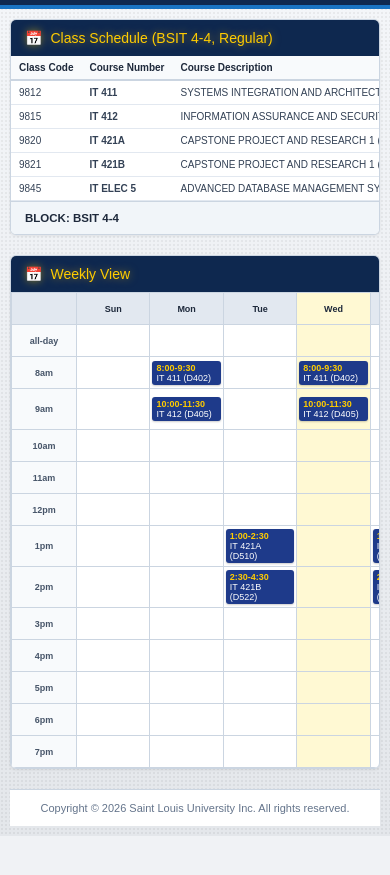
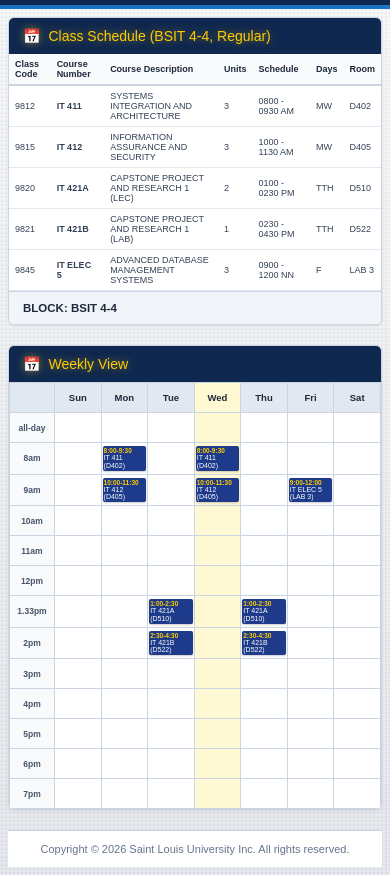
Before and after one commit to kraiggali13/slu-portal-redesign, a plain HTML site: page schedule.html in a window 390 px wide. Shown: the part 65-940 px from the top of the page. Before the commit the page ends 901 px from the top, so only its background shows below. Drawn offline with Linux system fonts and the light colour scheme.

Commit message:
another fix

```diff
--- a/schedule.html
+++ b/schedule.html
@@ -217,14 +217,14 @@
 
         .table-wrapper {
             width: 100%;
-            overflow-x: auto;
+            overflow-x: hidden;
         }
 
         .courses-table {
             width: 100%;
             border-collapse: collapse;
             font-size: 11.5px;
-            white-space: nowrap;
+            table-layout: auto;
         }
 
         .courses-table th {
@@ -257,7 +257,7 @@
 
         .weekly-grid-wrapper {
             width: 100%;
-            overflow-x: auto;
+            overflow-x: hidden;
         }
 
         .weekly-table {
@@ -265,7 +265,6 @@
             border-collapse: collapse;
             font-size: 10.5px;
             table-layout: fixed;
-            min-width: 650px;
         }
 
         .weekly-table th, .weekly-table td {
@@ -273,19 +272,23 @@
             padding: 4px;
             text-align: center;
             height: 36px;
+            word-break: break-word;
         }
 
         .weekly-table th {
             background-color: #e2e8f0;
             color: #1e293b;
             font-weight: bold;
+            font-size: 9.5px;
         }
 
         .weekly-table td.time-col {
             background-color: #f8fafc;
             color: #475569;
             font-weight: bold;
-            width: 65px;
+            width: 45px;
+            font-size: 8.5px;
+            padding: 2px;
         }
 
         .current-day-highlight {
@@ -295,18 +298,20 @@
         .class-block {
             background-color: #1e3a8a;
             color: #ffffff;
-            border-radius: 3px;
-            padding: 2px 4px;
-            font-size: 9px;
+            border-radius: 2px;
+            padding: 2px;
+            font-size: 8px;
             text-align: left;
             box-shadow: 0 1px 2px rgba(0,0,0,0.2);
             margin: 1px 0;
             overflow: hidden;
+            line-height: 1.1;
         }
 
         .class-time {
             font-weight: bold;
             color: var(--gold-accent);
+            font-size: 7.5px;
         }
 
         footer {
@@ -320,7 +325,7 @@
             margin-top: auto;
         }
 
-        /* --- MOBILE RESPONSIVE MEDIA QUERY & SCALING --- */
+        /* --- MOBILE RESPONSIVE FIT-TO-WINDOW --- */
         @media (max-width: 900px) {
             .mobile-menu-toggle {
                 display: flex;
@@ -348,7 +353,7 @@
                 padding: 4px 10px;
             }
             .main-wrapper {
-                padding: 10px;
+                padding: 8px;
             }
             body {
                 height: auto !important;
@@ -358,20 +363,26 @@
                 height: auto !important;
                 overflow: visible !important;
             }
-            /* Scale down desktop tables slightly to fit within mobile screen bounds */
+            /* Fit tables completely within mobile viewport without horizontal scrolling */
             .courses-table {
-                font-size: 10px;
+                font-size: 9px;
             }
             .courses-table th, .courses-table td {
-                padding: 6px 8px;
+                padding: 5px 6px;
             }
             .weekly-table {
-                font-size: 9px;
-                min-width: 580px;
+                font-size: 8px;
             }
             .weekly-table th, .weekly-table td {
-                padding: 2px;
-                height: 32px;
+                padding: 2px 1px;
+                height: 30px;
+            }
+            .class-block {
+                font-size: 7px;
+                padding: 1px;
+            }
+            .class-time {
+                font-size: 6.5px;
             }
         }
     </style>
@@ -497,7 +508,7 @@
                     <table class="weekly-table" id="weeklyCalendar">
                         <thead>
                             <tr>
-                                <th style="width: 65px;"></th>
+                                <th style="width: 45px;"></th>
                                 <th data-day="Sun">Sun</th>
                                 <th data-day="Mon">Mon</th>
                                 <th data-day="Tue">Tue</th>
@@ -570,7 +581,7 @@
                                 <td></td><td></td><td></td><td></td><td></td><td></td><td></td>
                             </tr>
                             <tr>
-                                <td class="time-col">1pm</td>
+                                <td class="time-col">1.33pm</td>
                                 <td></td>
                                 <td></td>
                                 <td>
```
